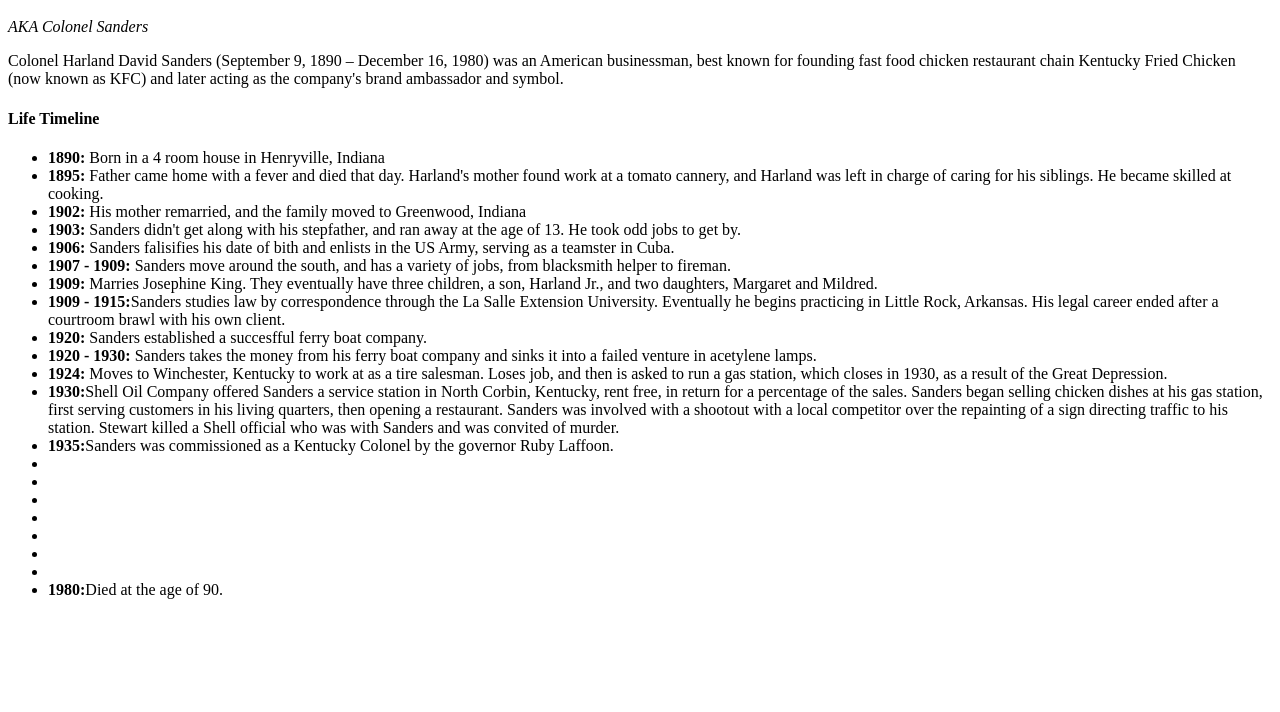
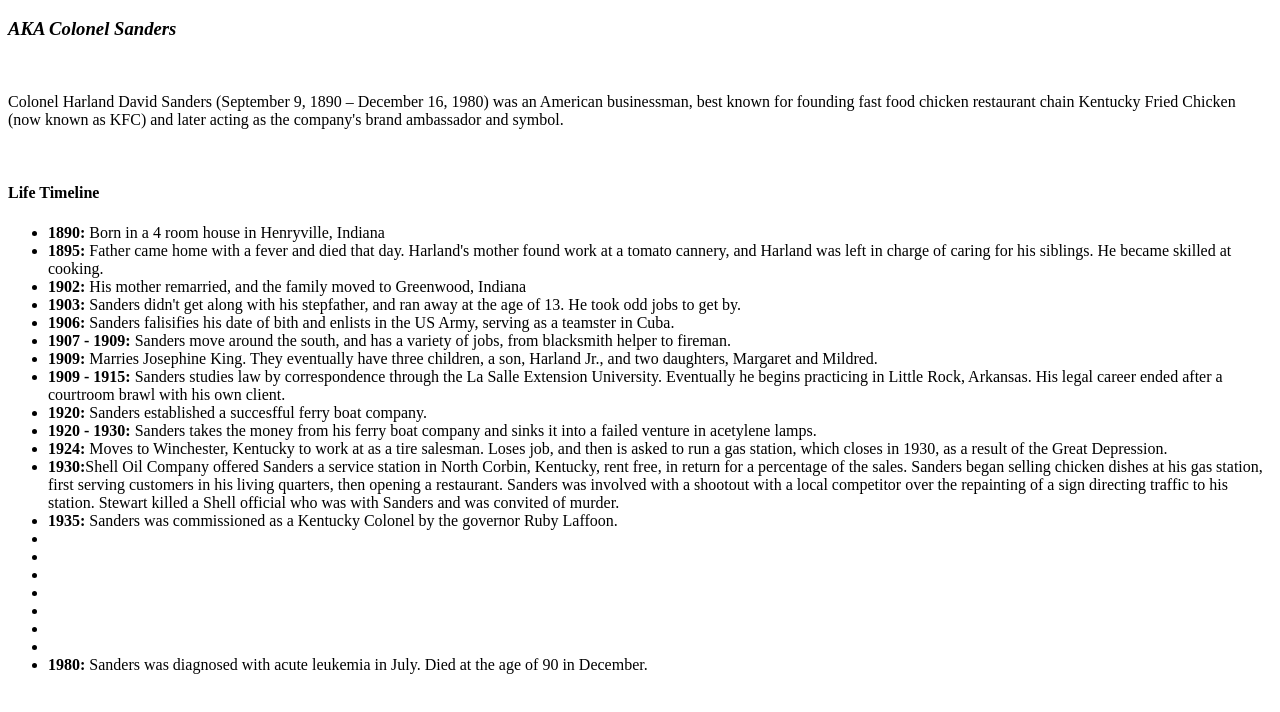
Before and after one commit to bacitracin/fcc-tribute-page, a plain HTML site: page index.html in a window 1280 px wide. Shown: the part 48-760 px from the top of the page. Drawn offline with Linux system fonts and the light colour scheme.

Commit message:
add additional life bullet points and some bootstrap styling

```diff
--- a/index.html
+++ b/index.html
@@ -2,13 +2,12 @@
 
   <head></head>
 
-  <div>
+  <div class="container">
+      <body>
+        <h1 class="text-center">Harland David Sanders</h1>
+        <h3 class="text-center"><i>AKA Colonel Sanders</i></h3><br>
 
-    <body>
-      <h1>Harland David Sanders</h1>
-      <i>AKA Colonel Sanders</i>
-
-        <p>Colonel Harland David Sanders (September 9, 1890 – December 16, 1980) was an American businessman, best known for founding fast food chicken restaurant chain Kentucky Fried Chicken (now known as KFC) and later acting as the company's brand ambassador and symbol.</p>
+          <p>Colonel Harland David Sanders (September 9, 1890 – December 16, 1980) was an American businessman, best known for founding fast food chicken restaurant chain Kentucky Fried Chicken (now known as KFC) and later acting as the company's brand ambassador and symbol.</p><br>
 
         <h4>Life Timeline</h4>
         <ul>
@@ -19,12 +18,12 @@
           <li><b>1906:</b> Sanders falisifies his date of bith and enlists in the US Army, serving as a teamster in Cuba.</li>
           <li><b>1907 - 1909:</b> Sanders move around the south, and has a variety of jobs, from blacksmith helper to fireman. </li>
           <li><b>1909:</b> Marries Josephine King. They eventually have three children, a son, Harland Jr., and two daughters, Margaret and Mildred.</li>
-        <li><b>1909 - 1915:</b>Sanders studies law by correspondence through the La Salle Extension University. Eventually he begins practicing in Little Rock, Arkansas. His legal career ended after a courtroom brawl with his own client.</li>
+          <li><b>1909 - 1915: </b>Sanders studies law by correspondence through the La Salle Extension University. Eventually he begins practicing in Little Rock, Arkansas. His legal career ended after a courtroom brawl with his own client.</li>
           <li><b>1920:</b> Sanders established a succesfful ferry boat company.</li>
           <li><b>1920 - 1930:</b> Sanders takes the money from his ferry boat company and sinks it into a failed venture in acetylene lamps. </li>
           <li><b>1924:</b> Moves to Winchester, Kentucky to work at as a tire salesman. Loses job, and then is asked to run a gas station, which closes in 1930, as a result of the Great Depression.</li>
           <li><b>1930:</b>Shell Oil Company offered Sanders a service station in North Corbin, Kentucky, rent free, in return for a percentage of the sales. Sanders began selling chicken dishes at his gas station, first serving customers in his living quarters, then opening a restaurant. Sanders was involved with a shootout with a local competitor over the repainting of a sign directing traffic to his station. Stewart killed a Shell official who was with Sanders and was convited of murder.</li>
-        <li><b>1935:</b>Sanders was commissioned as a Kentucky Colonel by the governor Ruby Laffoon.</li>
+          <li><b>1935:</b> Sanders was commissioned as a Kentucky Colonel by the governor Ruby Laffoon.</li>
           <li><b></b></li>
           <li><b></b></li>
           <li><b></b></li>
@@ -32,7 +31,7 @@
           <li><b></b></li>
           <li><b></b></li>
           <li><b></b></li>
-        <li><b>1980:</b>Died at the age of 90.</li>
+          <li><b>1980:</b> Sanders was diagnosed with acute leukemia in July. Died at the age of 90 in December.</li>
 
 
         </ul>
```
Lines whose indentation alone changed are shown as unchanged.
